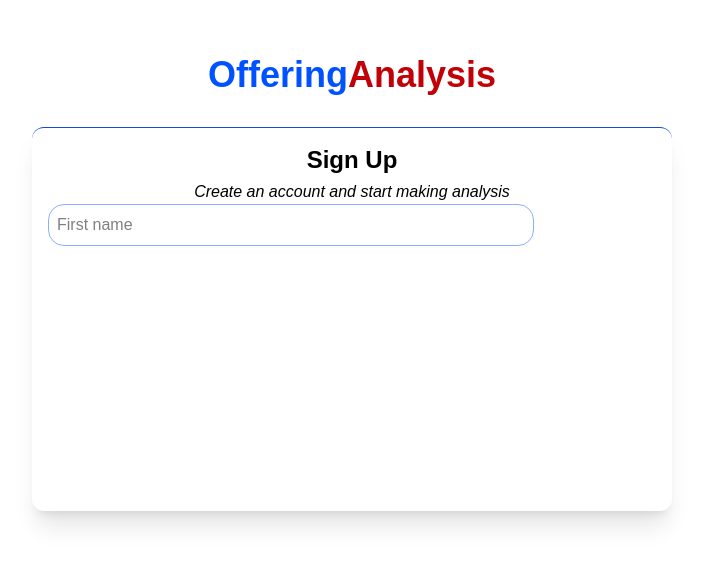
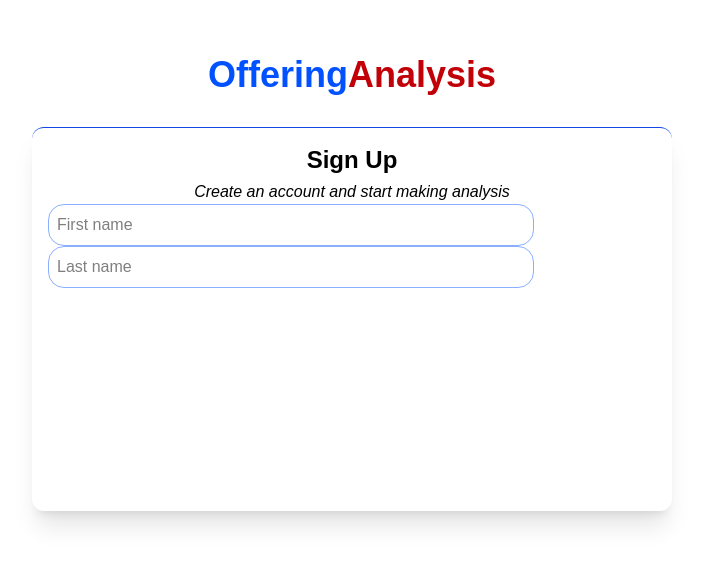
Before and after one commit to SamGombs20/OfferingAnalysisWeb, a Next.js app: page /auth in a window 1280 px wide. Shown: the part 117-682 px from the top of the page, without its empty margins (288-991 px from the left). Built offline with nearby package versions, Linux system fonts and the light colour scheme.

Commit message:
Update:Registration form UI dev

```diff
--- a/app/components/registration_form.tsx
+++ b/app/components/registration_form.tsx
@@ -9,6 +9,8 @@ export const RegistrationForm =()=>{
             <form>
                 <div className="flex flex-col">
                     <input type="text" placeholder="First name" className="user-input"/>
+                    <input type="text" placeholder="Last name" name="lastName" className="user-input" />
+
                 </div>
             </form>
         </div>
```
